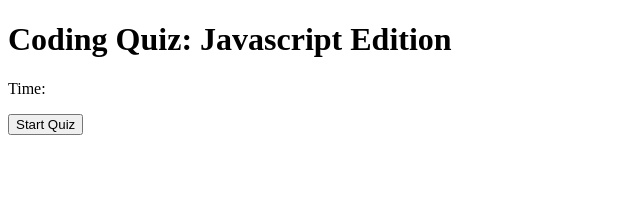
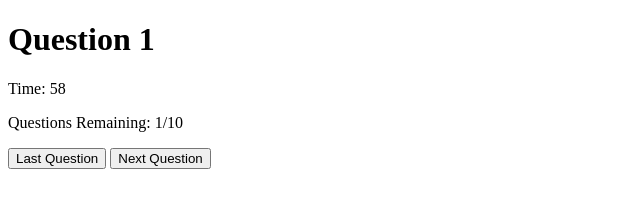
Before and after one commit to Francisjung/JS_Quiz_FJ, a plain HTML site: page index.html in a window 1280 px wide. Both pictures are taken after a click on the button "Start Quiz". Shown: the whole page, without its empty margins (0-640 px from the left). Drawn offline with Linux system fonts and the light colour scheme.

Commit message:
added js changes

```diff
--- a/css/style.css
+++ b/css/style.css
@@ -0,0 +1,6 @@
+#page2{
+    display: none;
+}
+#page3{
+    display: none;
+}
--- a/index.html
+++ b/index.html
@@ -9,10 +9,25 @@
     <link rel="stylesheet" href="./css/style.css">
   </head>
   <body>
-    <h1 class="page1">Coding Quiz: Javascript Edition</h1>
-    <p id="timer">Time: </p>
-    <button class = "page1" id="start">Start Quiz</button>
-
-	<script src="./scripts/script.js"></script>
+    <div id="page1">
+      <h1>Coding Quiz: Javascript Edition</h1>
+      <button id="start">Start Quiz</button>
+    </div>
+    <div id="page2">
+      <h1 id="question-num">Question 1</h1>
+      <h2 id="question"></h2>
+      <p id="timer">Time: 60</p>
+      <p id="answer1"></p>
+      <p id="answer2"></p>
+      <p id="answer3"></p>
+      <p id="answer4"></p>
+      <p id="question-counter">1/10</p>
+      <button id="last-button">Last Question</button>
+      <button id="next-button">Next Question</button>
+    </div>
+    <div id="page3">
+      <h1>page3</h1>
+    </div>
+	  <script src="./scripts/script.js"></script>
   </body>
 </html>
--- a/scripts/script.js
+++ b/scripts/script.js
@@ -1,9 +1,15 @@
 var startBtn = document.querySelector("#start")
+var nextBtn = document.querySelector("#next-button")
+var lastBtn = document.querySelector("#last-button")
 var timerEl = document.querySelector("#timer")
+var questionCounter = document.querySelector("#question-counter")
+var questionNumber = 1;
 var outOfTime = false;
 
 function startQuiz(){
-
+    document.getElementById("page1").style.display = "none";
+    document.getElementById("page2").style.display = "block";
+    startTimer();
 }
 
 function startTimer(){
@@ -11,12 +17,21 @@ function startTimer(){
     var timerInterval = setInterval(function () {
         timerCount--;
         timerEl.textContent="Time: "+timerCount;
+
+        lastBtn.addEventListener("click"), function(){
+            if(questionsRemaining>1){ questionsNumber--;}};
+        nextBtn.addEventListener("click"), function(){
+            if(questionsRemaining<10){ questionsNumber++;}};
+
+        questionCounter.textContent = "Questions Remaining: "+questionNumber+"/10";
         if(timerCount === 0){
             clearInterval(timerInterval);
             timerEl.textContent= "Time: 0"
             outOfTime = true;
+            document.getElementById("page2").style.display = "none";
+            document.getElementById("page3").style.display = "block";
         }
     }, 1000);
 }
 
-startBtn.addEventListener("click", startQuiz());
+startBtn.addEventListener("click", function(){startQuiz()});
```
